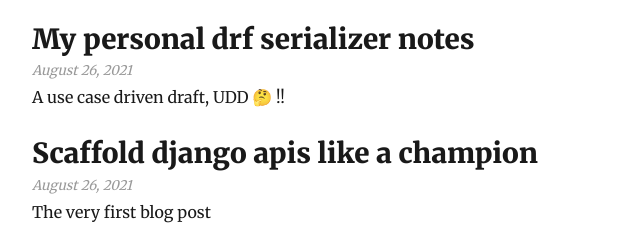
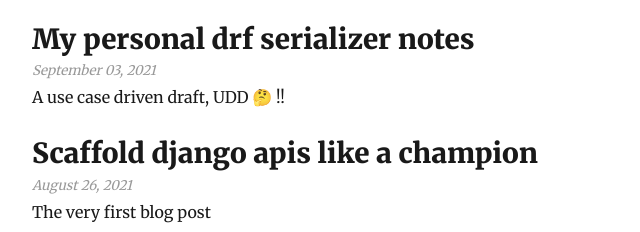
Before and after one commit to Abdenasser/abdenasser.github.io-old, a Gatsby site: page / in a window 1280 px wide. Shown: the part 229-461 px from the top of the page, 293-933 px from the left. Built offline with nearby package versions, Linux system fonts and the light colour scheme; Gatsby itself is replaced by a stand-in of ours; some packages are replaced by stand-ins of ours.

Commit message:
fixed blog post date

```diff
--- a/src/pages/my-personal-drf-serializers-draft/my-personal-drf-serializers-draft.md
+++ b/src/pages/my-personal-drf-serializers-draft/my-personal-drf-serializers-draft.md
@@ -1,7 +1,7 @@
 ---
 title: "My personal drf serializer notes"
 tags: ["django", "apis", "notes"]
-date: "2021-08-26"
+date: "2021-09-03"
 spoiler: "A use case driven draft, UDD 🤔 !!"
 ---
 
```
